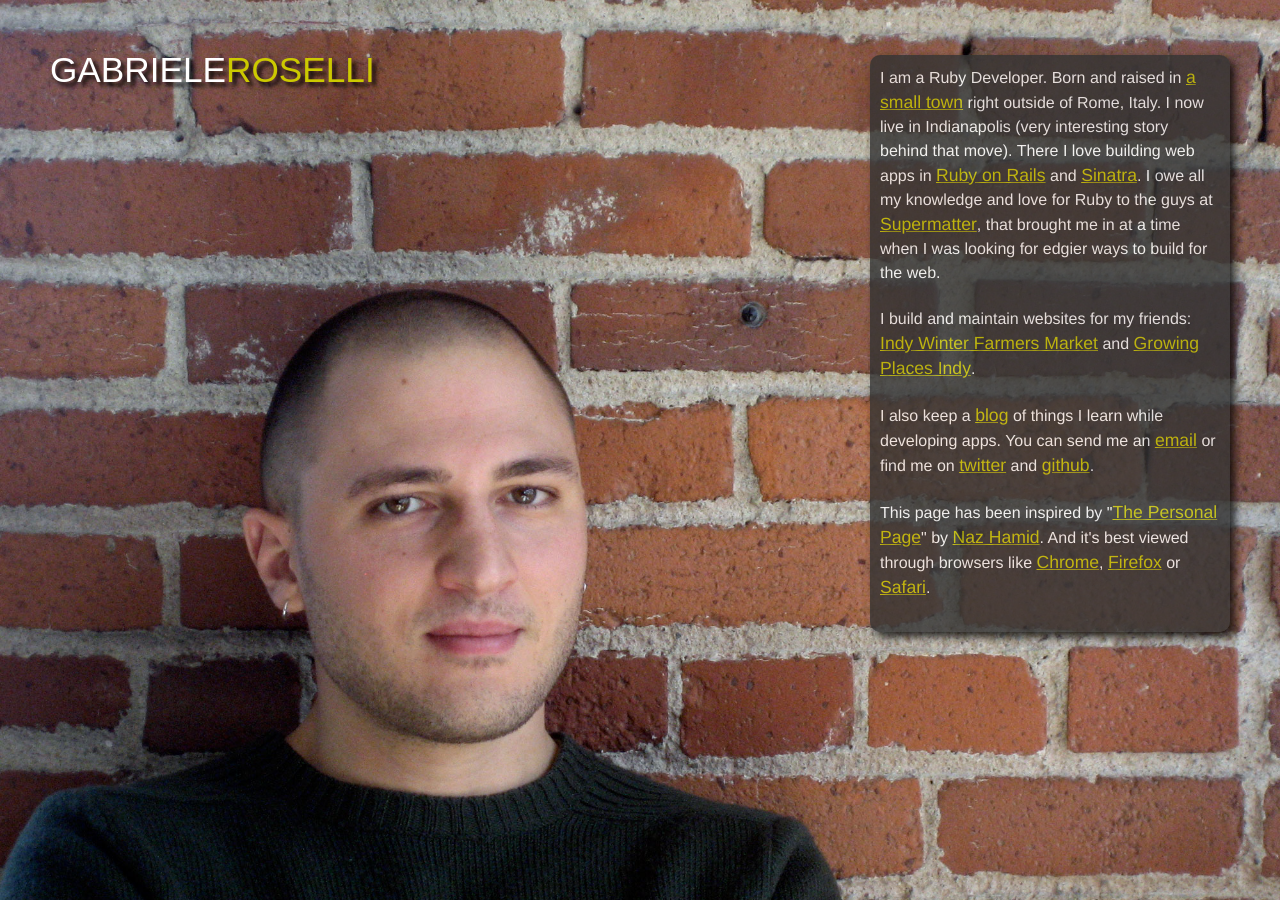
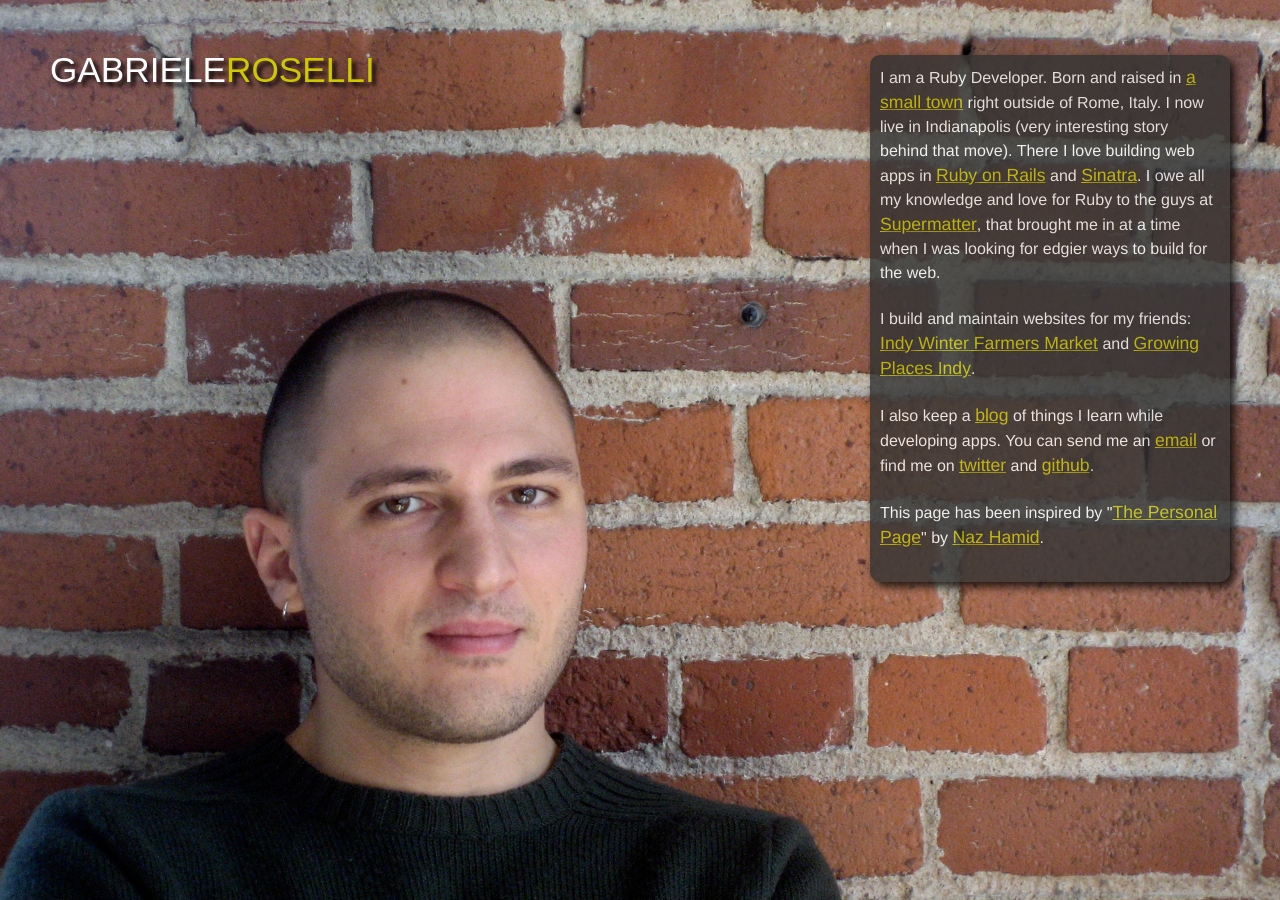
Before and after one commit to gabroselli/gabroselli.github.io, a Jekyll site: the page index.html, which Jekyll copies as it is, in a window 1280 px wide. Built offline with Jekyll 4.4.1, drawn with Linux system fonts in a browser that asks for light colours; nearby versions of some CDN libraries.

Commit message:
Removed browser stuff

```diff
--- a/index.html
+++ b/index.html
@@ -24,7 +24,7 @@
 	<p>I build and maintain websites for my friends: <a href="http://www.indywinterfarmersmarket.org">Indy Winter Farmers Market</a> and <a href="http://www.growingplacesindy.org">Growing Places Indy</a>.
 		<p>I also keep a <a href="http://gabrieleroselli.com/blog">blog</a> of things I learn while developing apps. You can send me an <a href="mailto:gabroselli@gmail.com">email</a> or find me on <a href="http://twitter.com/#!/gabroselli">twitter</a>
 	and <a href="https://github.com/gabroselli">github</a>.</p>
-	<p>This page has been inspired by "<a href="http://weightshift.com/memo/the-personal-page">The Personal Page</a>" by <a href="http://nazhamid.com">Naz Hamid</a>. And it's best viewed through browsers like <a href="http://www.google.com/chrome/intl/en/landing_chrome_mac.html?hl=en">Chrome</a>, <a href="http://www.mozilla.com/">Firefox</a> or <a href="http://www.apple.com/safari">Safari</a>.</p>
+	<p>This page has been inspired by "<a href="http://weightshift.com/memo/the-personal-page">The Personal Page</a>" by <a href="http://nazhamid.com">Naz Hamid</a>.</p>
 	</div>
 </div>
 
```
